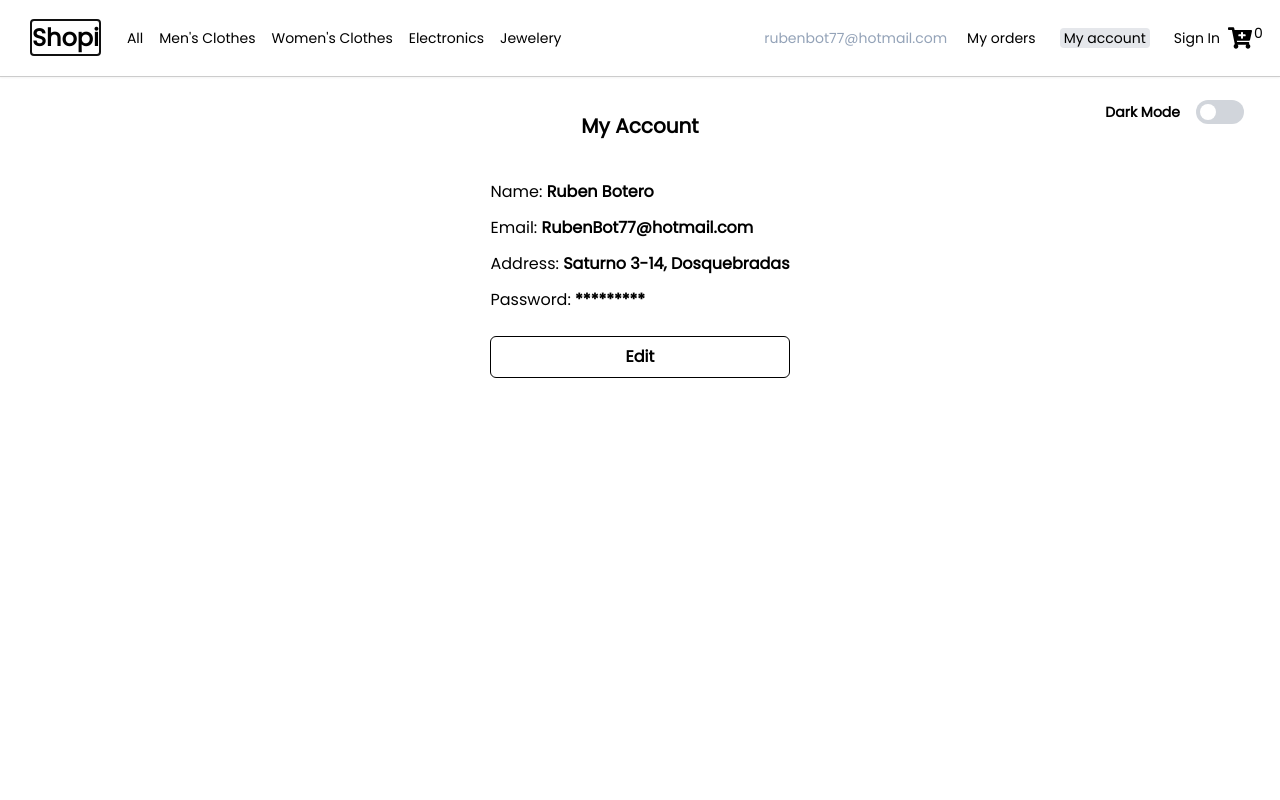
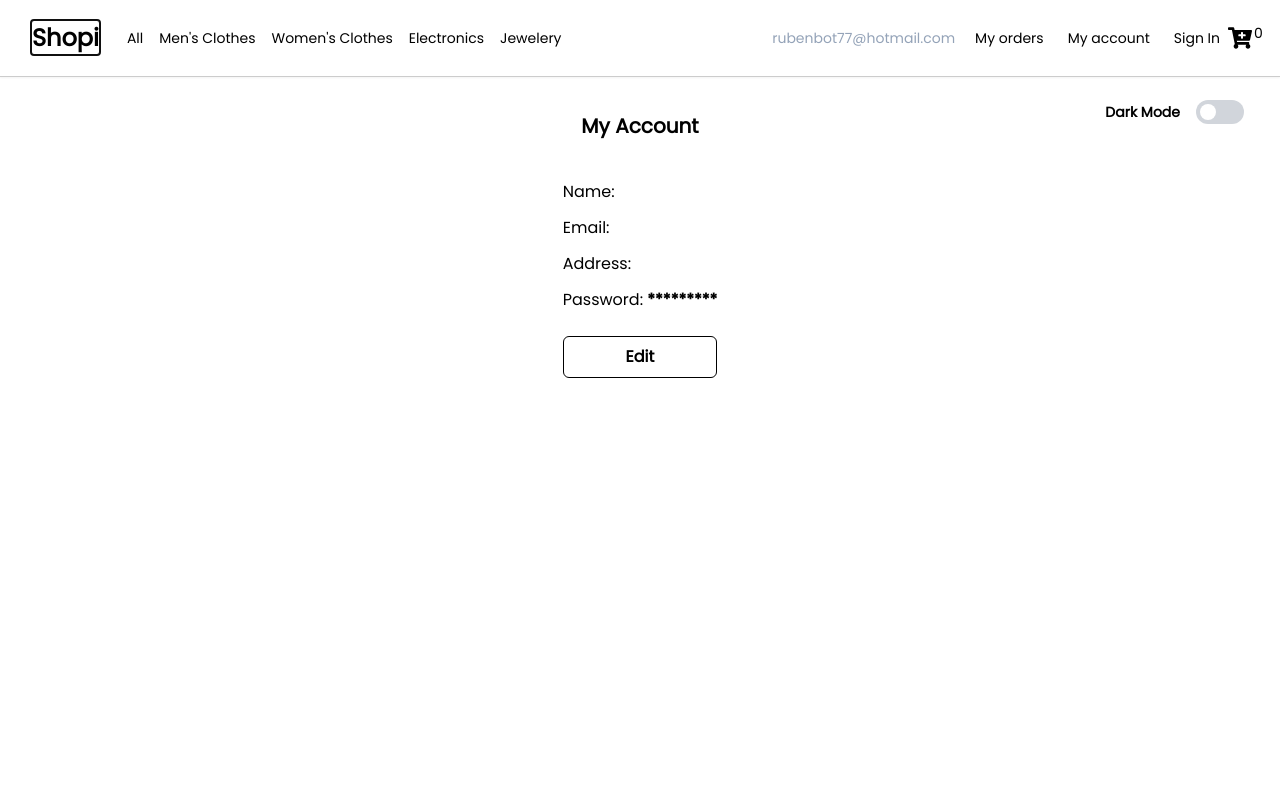
Before and after one commit to Rubenbot07/Shopi-React-Tailwind, a React (Vite) app: page /my-account in a window 1280 px wide. Shown: the top 800 px of the page. Built offline with nearby package versions, Linux system fonts and the light colour scheme; no server answers.

Commit message:
linking MyAccount page with SignIn logic and conditioning the paths of the my order and my account button

```diff
--- a/src/Components/Account/index.jsx
+++ b/src/Components/Account/index.jsx
@@ -1,16 +1,21 @@
+import { useContext } from 'react'
+import { ShoppingCartContext } from '../../Context'
 export const Account = () => {
+  const {
+    user
+  } = useContext(ShoppingCartContext)
   return (
     <section className='flex flex-col gap-6 pt-6'>
       <div className=''>
         <ul className='flex flex-col gap-3'>
           <li>
-            Name: <span className='font-semibold'>Ruben Botero</span>
+            Name: <span className='font-semibold'>{user.name}</span>
           </li>
           <li>
-            Email: <span className='font-semibold'>RubenBot77@hotmail.com</span>
+            Email: <span className='font-semibold'>{user.email}</span>
           </li>
           <li>
-            Address: <span className='font-semibold'>Saturno 3-14, Dosquebradas</span>
+            Address: <span className='font-semibold'>{user.address}</span>
           </li>
           <li>Password: <span className='font-semibold'>*********</span></li>
         </ul>
--- a/src/Components/Navbar/index.jsx
+++ b/src/Components/Navbar/index.jsx
@@ -117,7 +117,7 @@ export const Navbar = () => {
                     className='rounded-md hover:bg-gray-100 px-1 dark:hover:bg-gray-600'
                   >
                     <NavLink
-                      to={link.to}
+                      to={(isSignIn) ? link.to : '/sign-in'}
                       className={({ isActive }) => isActive ? textDecoration : undefined}
                       tabIndex='1'
                     >
--- a/src/Context/index.jsx
+++ b/src/Context/index.jsx
@@ -27,7 +27,8 @@ export const ShoppingCartProvider = ({ children }) => {
   const testUser = {
     name: 'John Doe',
     email: 'Johndoe77@gmail.com',
-    password: '123456'
+    password: '123456',
+    address: 'Saturno 3-14, Dosquebradas'
   }
   localStorage.setItem('Johndoe77@hotmail.com', JSON.stringify(testUser))
   const signIn = (userEmail, userPassword) => {
```
